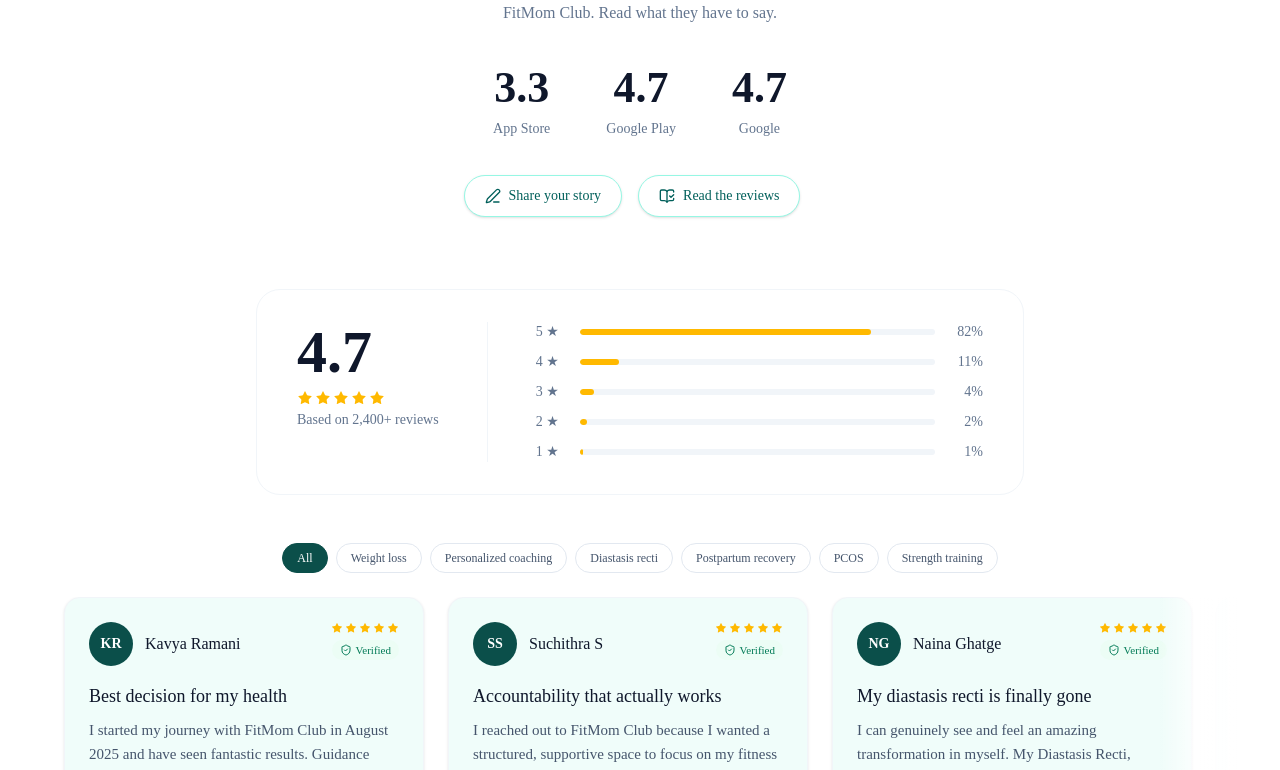
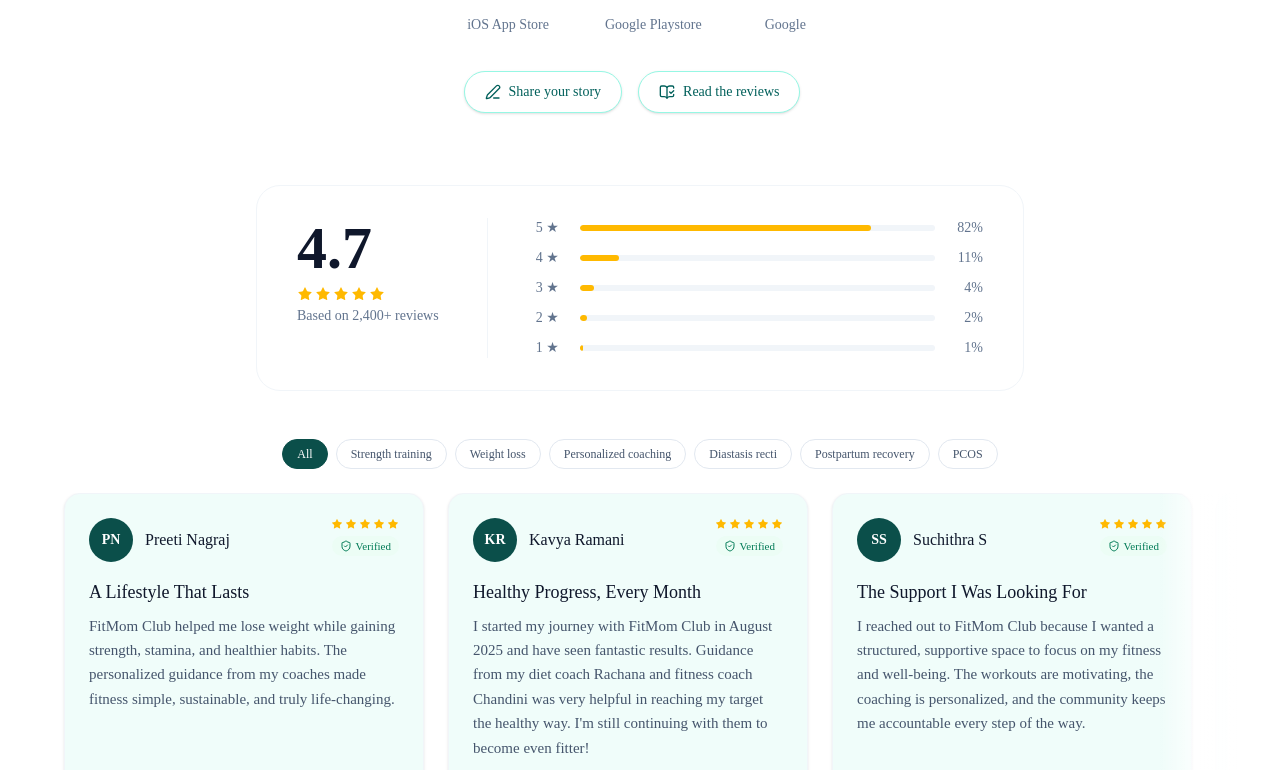
Before and after one commit to Suraj8517/fitmomclub-reviews, a React (Vite) app: page / in a window 1280 px wide. Shown: the part 3173-3943 px from the top of the page. Built offline with nearby package versions, Linux system fonts and the light colour scheme.

Commit message:
new updations

```diff
--- a/src/Components/Home/FAQSection.jsx
+++ b/src/Components/Home/FAQSection.jsx
@@ -86,7 +86,7 @@ export default function FaqSection() {
   };
 
   return (
-    <section className="w-full bg-white py-20 px-4 sm:px-8" id="faq">
+    <section className="w-full bg-white py-10 px-4 sm:px-8" id="faq">
       <div className="mx-auto max-w-2xl">
         <div className="text-center">
           <span className="inline-flex items-center gap-1.5 rounded-full bg-teal-100 px-3.5 py-1.5 text-xs font-semibold text-teal-800">
--- a/src/Components/Home/TestimonialImages.jsx
+++ b/src/Components/Home/TestimonialImages.jsx
@@ -76,7 +76,7 @@ export default function TransformationSection() {
       style={{ fontFamily: "Poppins, sans-serif" }}
     >
       {/* Header */}
-      <div className="text-center my-10 max-w-2xl mx-auto">
+      <div className="text-center my-2 max-w-2xl mx-auto">
         <p className="text-[10px] tracking-[0.2em] uppercase text-neutral-400 mb-2">
           Real results, real moms
         </p>
--- a/src/Components/Home/TestimonialSection.jsx
+++ b/src/Components/Home/TestimonialSection.jsx
@@ -9,11 +9,22 @@ import {
 } from "lucide-react";
 
 const RAW_TESTIMONIALS = [
+
   {
     quote:
-      "I started my journey with FitMom Club in August 2025 and have seen fantastic results. Guidance from my diet coach Rachana and fitness coach Chandini was very helpful in reaching my target the healthy way. Still continuing with them to get even fitter!",
+      "FitMom Club helped me lose weight while gaining strength, stamina, and healthier habits. The personalized guidance from my coaches made fitness simple, sustainable, and truly life-changing.",
+    author: "Preeti Nagraj, Lost 4kg",
+    title: "A Lifestyle That Lasts",
+    location: "Mumbai",
+    plan: "PRO plan",
+    duration: "10 months",
+    tags: ["Strength training"],
+  },
+  {
+    quote:
+      "I started my journey with FitMom Club in August 2025 and have seen fantastic results. Guidance from my diet coach Rachana and fitness coach Chandini was very helpful in reaching my target the healthy way. I'm still continuing with them to become even fitter!",
     author: "Kavya Ramani, Lost 13kg",
-    title: "Best decision for my health",
+    title: "Healthy Progress, Every Month",
     location: "Mumbai",
     plan: "PRO plan",
     duration: "10 months",
@@ -21,9 +32,9 @@ const RAW_TESTIMONIALS = [
   },
   {
     quote:
-      "I reached out to FitMom Club because I wanted a structured, supportive space to focus on my fitness and well-being. The workouts are motivating, the coaching is personalized, and the community keeps me accountable in the best way.",
+      "I reached out to FitMom Club because I wanted a structured, supportive space to focus on my fitness and well-being. The workouts are motivating, the coaching is personalized, and the community keeps me accountable every step of the way.",
     author: "Suchithra S, Lost 9.5kg",
-    title: "Accountability that actually works",
+    title: "The Support I Was Looking For",
     location: "Chennai",
     plan: "Elite plan",
     duration: "8 months",
@@ -31,9 +42,9 @@ const RAW_TESTIMONIALS = [
   },
   {
     quote:
-      "I can genuinely see and feel an amazing transformation in myself. My Diastasis Recti, which was 4 fingers earlier, has now been completely reduced, and my energy, stamina, and confidence have improved tremendously.",
+      "I can genuinely see and feel an amazing transformation. My diastasis recti has completely healed, and my energy, stamina, and confidence have improved tremendously.",
     author: "Naina Ghatge, Lost 4kg",
-    title: "My diastasis recti is finally gone",
+    title: "A Stronger Postpartum Recovery",
     location: "Pune",
     plan: "PRO plan",
     duration: "6 months",
@@ -41,29 +52,69 @@ const RAW_TESTIMONIALS = [
   },
   {
     quote:
-      "Very happy with FitMom Club! I lost 4kg in just one month with workouts and a proper diet plan, and I also saw significant improvement in my diastasis recti. The workouts are effective, easy to follow, and well-guided.",
+      "Joining FitMom Club 3 months postpartum was life-changing. I lost over 10 kg, regained my strength and energy, and felt healthier than ever while safely continuing my breastfeeding journey.",
+    author: "Saketha Lingampalli, Lost 10kg",
+    title: "My Best Postpartum Decision",
+    location: "Pune",
+    plan: "PRO plan",
+    duration: "6 months",
+    tags: ["Postpartum recovery", "Weight loss"],
+  },
+  {
+    quote:
+      "Working out with FitMom Club has completely transformed my fitness routine. The workouts are engaging, the coaching is exceptional, and within just a few weeks I noticed a significant boost in my strength and energy.",
+    author: "Junaid Ansari, Lost 13kg",
+    title: "Stronger, Fitter & More Energetic",
+    location: "Mumbai",
+    plan: "PRO plan",
+    duration: "10 months",
+    tags: ["Weight loss"],
+  },
+  {
+    quote:
+      "Very happy with FitMom Club! I lost 4 kg in just one month and saw significant improvement in my diastasis recti. The workouts were effective, easy to follow, and well guided.",
     author: "Nidhi Suhane, Lost 4kg",
-    title: "4kg down in the first month",
+    title: "4 kg Down in Just One Month",
     location: "Bengaluru",
     plan: "Starter plan",
     duration: "1 month",
     tags: ["Weight loss", "Diastasis recti"],
   },
+   {
+    quote:
+      "In just 6 months, I closed my diastasis recti gap, lost almost 5 kg, and became stronger and more energetic. FitMom Club made my postpartum recovery safe, sustainable, and enjoyable.",
+    author: "Nidhi Suhane, Lost 5kg",
+    title: "From Postpartum Struggles to Strength",
+    location: "Bengaluru",
+    plan: "Starter plan",
+    duration: "1 month",
+    tags: ["Weight loss", "Diastasis recti", "Postpartum recovery"],
+  },
   {
     quote:
-      "I lost 6kg in just 4 months while reversing my borderline PCOS and bringing my triglycerides down from 230 to 79. My coaches, Divya and Dr. Abarna, made the journey practical, sustainable, and truly life-changing.",
+      "FitMom Club helped me lose 3.5 kg postpartum while safely maintaining my milk supply. With personalized coaching, I'm steadily closing my diastasis recti gap and building healthier habits for myself and my family.",
+    author: "Monisha Monikantarajan, Lost 3.5kg",
+    title: "Healing My DR Gap & Losing Weight Postpartum",
+    location: "Bengaluru",
+    plan: "Starter plan",
+    duration: "1 month",
+    tags: ["Weight loss", "Diastasis recti", "Postpartum recovery"],
+  },
+  {
+    quote:
+      "I lost 6 kg in just 4 months while reversing my borderline PCOS and improving my overall health. The guidance from my coaches made the journey practical, sustainable, and life-changing.",
     author: "Darshana Sethuraman, Lost 6kg",
-    title: "Finally feel like myself again",
+    title: "Reversed PCOS, Reclaimed My Health",
     location: "Hyderabad",
     plan: "PRO plan",
     duration: "4 months",
-    tags: ["PCOS", "Weight loss"],
+    tags: ["PCOS", "Weight loss", "Personalized coaching"],
   },
   {
     quote:
-      "What I love most is that nobody made me feel guilty for slow weeks. The check-ins, the diet tweaks, the form corrections on every workout, it all added up. I am stronger now than I was before I had my baby.",
+      "Nobody made me feel guilty for slow weeks. The regular check-ins, nutrition guidance, and workout support helped me become stronger than I was before having my baby.",
     author: "Ananya Deshpande, Lost 7.5kg",
-    title: "Stronger than before my baby",
+    title: "Stronger Than Ever Before",
     location: "Delhi NCR",
     plan: "Elite plan",
     duration: "7 months",
@@ -71,13 +122,43 @@ const RAW_TESTIMONIALS = [
   },
   {
     quote:
-      "In just 3 months, I lost nearly 7kg with the support of my coach Amoolya and trainer Gautham. Their constant motivation, personalized guidance, and enjoyable workouts made my weight loss journey easy and sustainable.",
+      "In just six months, I lost 9 kg, improved my HbA1c from 6.0 to 5.6, and came off medication. Thanks to my coaches, I've built healthier habits and transformed my lifestyle.",
+    author: "Anju R, Lost 9kg",
+    title: "9 kg Down & Off Medication",
+    location: "Delhi NCR",
+    plan: "Elite plan",
+    duration: "7 months",
+    tags: ["Strength training", "Personalized coaching"],
+  },
+  {
+    quote:
+      "Joining FitMom Club 3 months postpartum was life-changing. I lost over 10 kg, regained my confidence, and felt stronger, healthier, and more energetic every day.",
+    author: "Roshini Ravunny, Lost 10kg",
+    title: "Confidence After Motherhood",
+    location: "Delhi NCR",
+    plan: "Elite plan",
+    duration: "7 months",
+    tags: ["Postpartum recovery", "Personalized coaching"],
+  },
+   {
+    quote:
+      "FitMom Club helped me lose 7 kg postpartum while building healthier habits that fit my lifestyle. With expert coaching, balanced nutrition, and beginner-friendly workouts, I feel stronger, more confident, and healthier than ever.",
+    author: "Disha Gandhi, Lost 7kg",
+    title: "A Lifestyle Change That Lasts",
+    location: "Delhi NCR",
+    plan: "Elite plan",
+    duration: "7 months",
+    tags: ["Postpartum recovery", "Personalized coaching"],
+  },
+  {
+    quote:
+      "In just 3 months, I lost nearly 7 kg with constant motivation, personalized guidance, and enjoyable workouts. The journey felt simple, sustainable, and rewarding.",
     author: "Amuru Kishore, Lost 7kg",
-    title: "Consistency, finally made simple",
+    title: "Small Steps, Big Results",
     location: "Dubai (NRI)",
     plan: "Elite plan",
     duration: "3 months",
-    tags: ["Weight loss"],
+    tags: ["Weight loss", "Personalized coaching"],
   },
 ];
 
@@ -111,8 +192,8 @@ const ALL_TAGS = [
 ];
 
 const STATS = [
-  { value: "3.3", label: "App Store" },
-  { value: "4.7", label: "Google Play" },
+  { value: "3.3", label: "iOS App Store" },
+  { value: "4.7", label: "Google Playstore" },
   { value: "4.7", label: "Google" },
 ];
 
@@ -211,7 +292,7 @@ export default function TestimonialCarousel() {
   }, [maxIndex]);
 
   return (
-    <section className="w-full bg-white py-16 px-4 sm:px-8">
+    <section className="w-full bg-white py-6 px-4 sm:px-8">
       <div className="mx-auto max-w-6xl">
         {/* Hero */}
         <div className="mb-6 px-6 py-12 sm:px-12 text-center">
```
